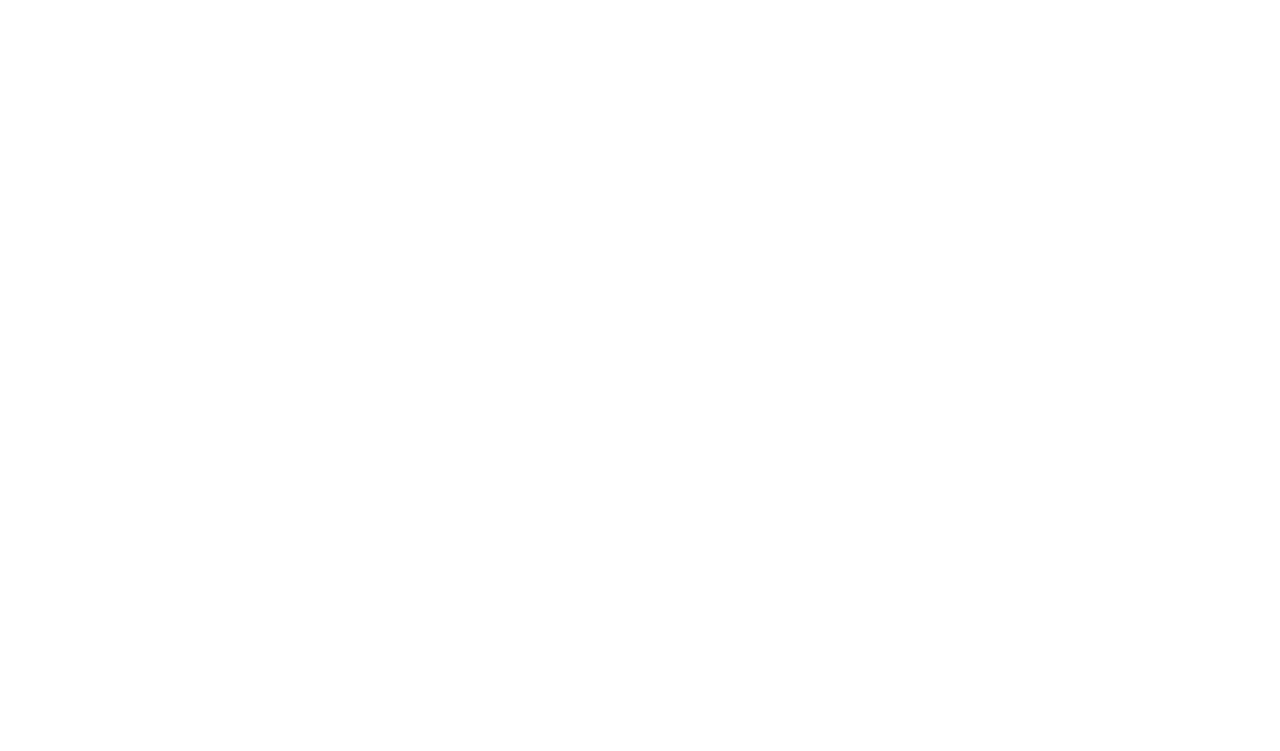
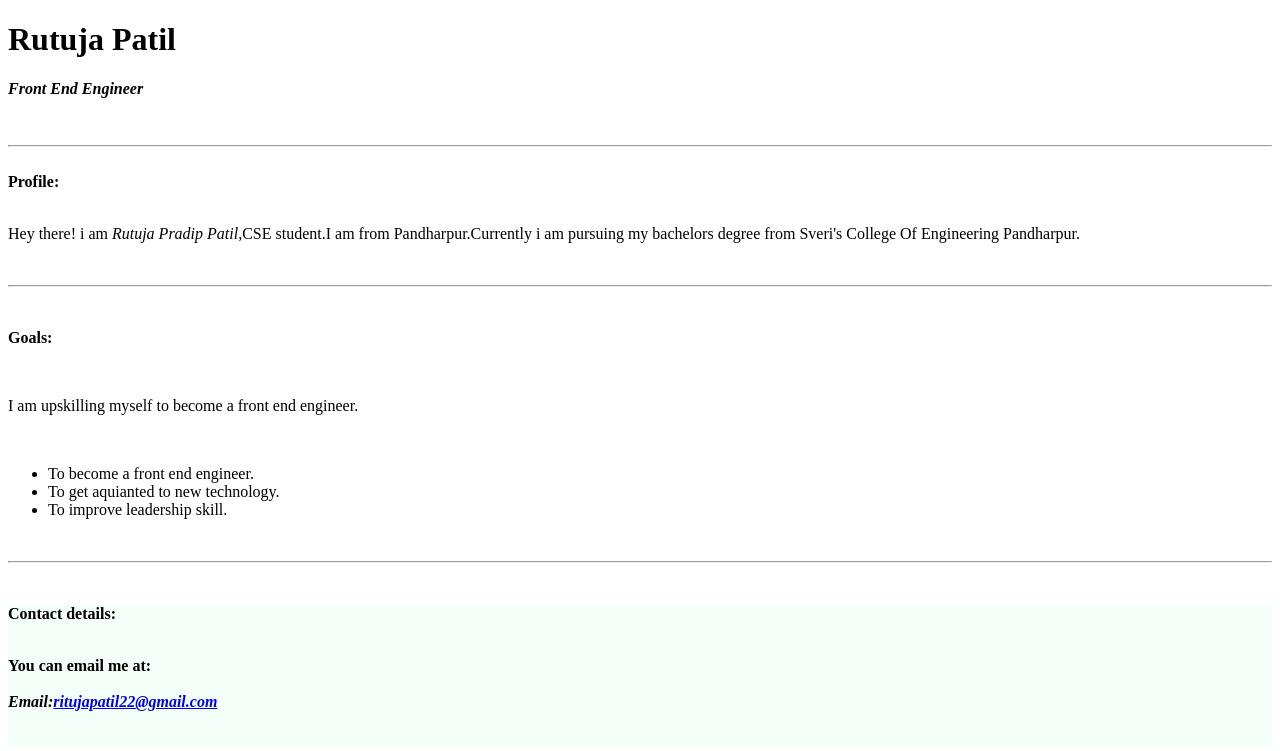
Before and after one commit to rutujapatil227/personal-portfolio-page, a plain HTML site: page index.html in a window 1280 px wide. Drawn offline with Linux system fonts and the light colour scheme.

Commit message:
Update index.html

```diff
--- a/index.html
+++ b/index.html
@@ -1 +1,43 @@
-<!-- Add your HTML Code here -->
+<!DOCTYPE html>
+	<html>
+	<head>
+	     <link href="style.css" type="text/css" rel="stylesheet">
+ <title></title>
+	</head>
+	<body>
+	<div class="profileBody">
+	<h1>Rutuja Patil</h1>
+	 <h4><i>Front End Engineer</i></h4>
+	 <br>
+	  </div>
+	  <hr>
+	   <br>
+
+    <strong>Profile:</strong><br><br>
+		 <p>Hey there! i am <em>Rutuja Pradip Patil</em>,CSE student.I am  from Pandharpur.Currently i am pursuing my bachelors degree from Sveri's College Of Engineering Pandharpur.
+     </p>
+	    <br>
+	    <hr>
+			<br>
+            <p ><b>Goals:</b></p><br>
+            <p>I am upskilling myself to become a front end engineer.</p><br>
+	          <ul>
+	            <li>To become a front end engineer.</li>
+	            <li>To get aquianted to new technology.</li>
+
+	            <li>To improve leadership skill.</li>
+	             </ul>
+	          <br>
+	          <hr>
+	          <br>
+	          <div style="background-color:mintcream;">
+	          <p><b>Contact details:</b></p><br>
+	          <b>You can email me at:</b><br><br>
+
+	         <b><i>Email:<a href="ritujapatil22@gmail.com">ritujapatil22@gmail.com</a></i></b>
+	        <br>
+	        <br><br>
+	       </div>
+	      </div>
+      </body>
+	    </html>
```
